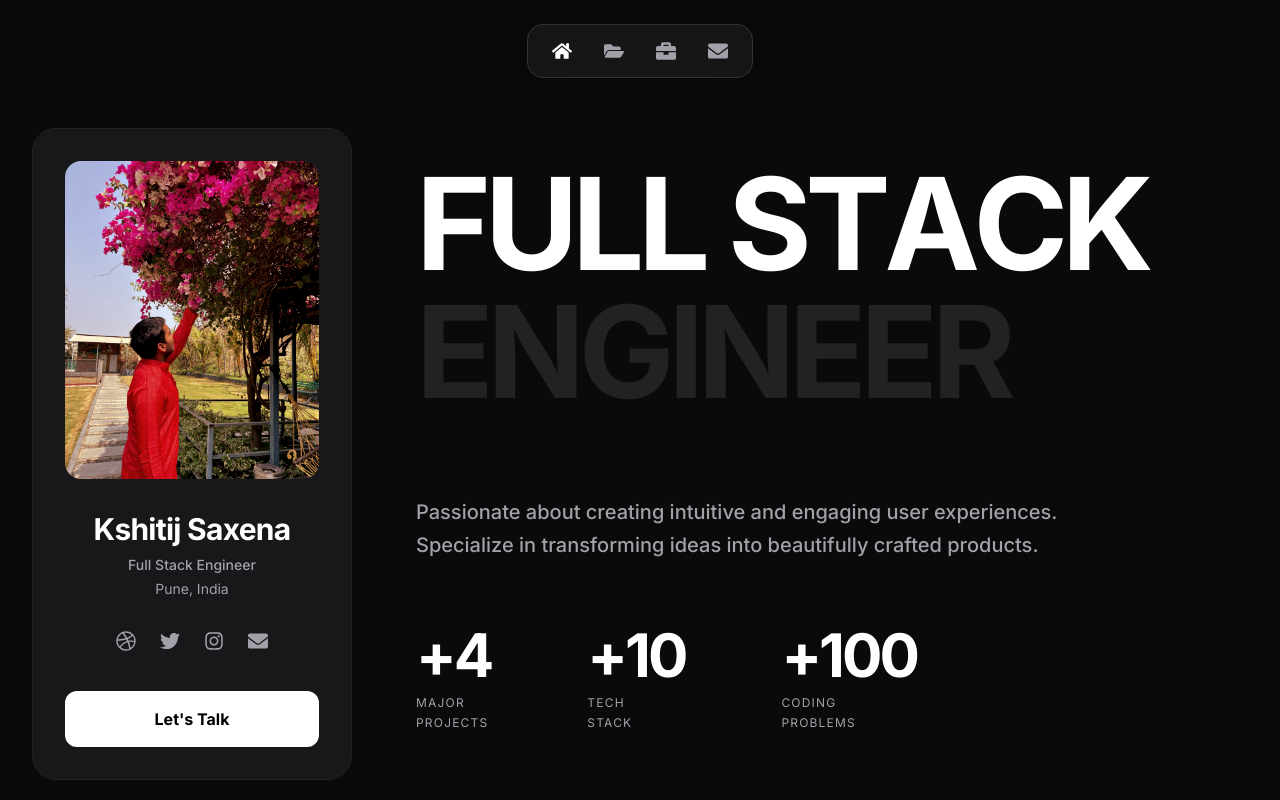
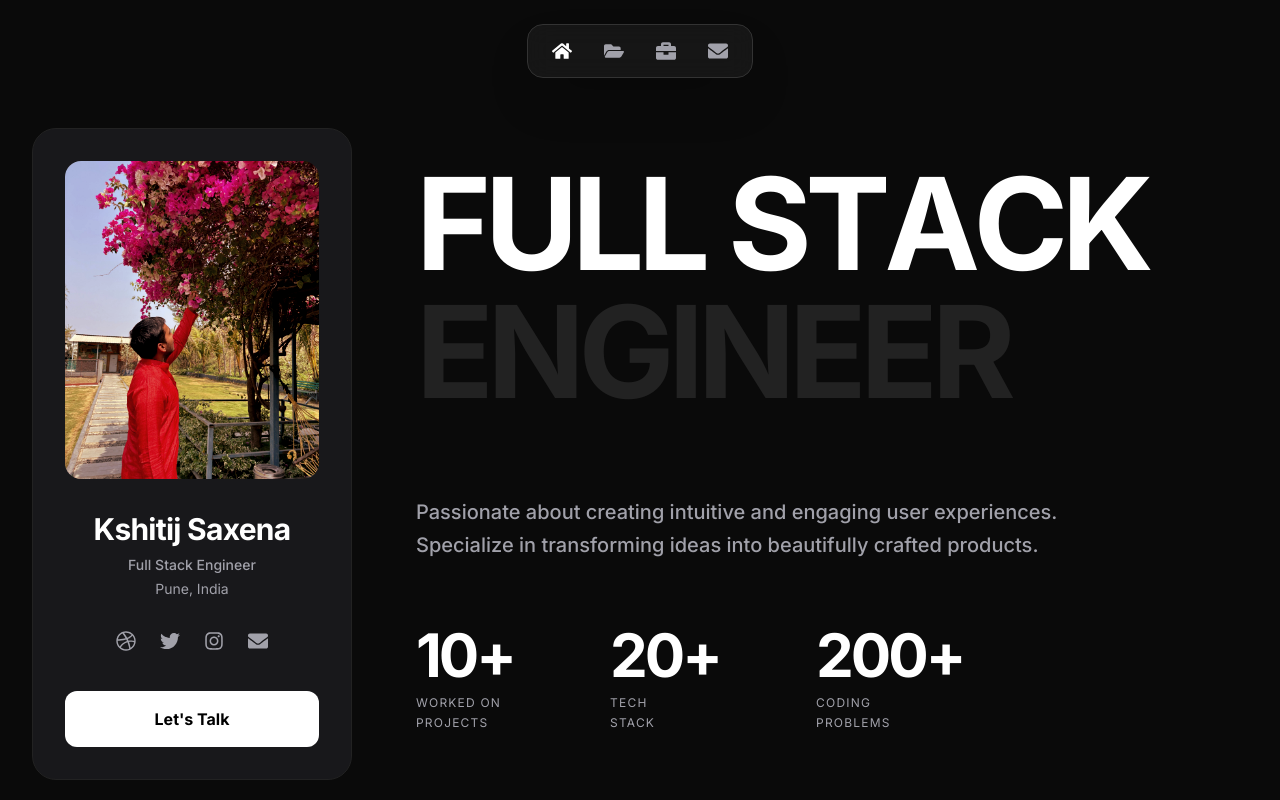
Before and after one commit to kshitij2212/Portfolio, a React (Vite) app: page / in a window 1280 px wide. Shown: the top 800 px of the page. Built offline with nearby package versions, Linux system fonts and the light colour scheme.

Commit message:
update: refresh project stats and expertise skills list

```diff
--- a/src/components/Expertise.jsx
+++ b/src/components/Expertise.jsx
@@ -6,7 +6,7 @@ const expertise = [
     title: 'Backend Dev',
     description: 'Building robust and scalable server-side logic and RESTful APIs using Node.js, Express, and modern databases.',
     icon: <Server className="text-white" />,
-    skills: ['Node.js', 'Express', 'PostgreSQL', 'MongoDB']
+    skills: ['Node.js', 'Express', 'JWT', 'OAuth']
   },
   {
     title: 'Frontend Dev',
@@ -18,13 +18,13 @@ const expertise = [
     title: 'Databases',
     description: 'Expertise in managing and optimizing both SQL and NoSQL databases for high-availability applications.',
     icon: <Database className="text-white" />,
-    skills: ['MongoDB', 'PostgreSQL', 'Redis', 'Firebase']
+    skills: ['MongoDB', 'PostgreSQL', 'SQL']
   },
   {
     title: 'Data Structures',
     description: 'Strong foundation in algorithms and data structures, with a focus on problem-solving and optimization.',
     icon: <Code className="text-white" />,
-    skills: ['C++', 'Python', 'Algorithm Design', 'Complexity Analysis']
+    skills: ['Python', 'Algorithm Design', 'Complexity Analysis']
   }
 ];
 
--- a/src/components/Hero.jsx
+++ b/src/components/Hero.jsx
@@ -76,15 +76,15 @@ const Hero = () => {
 
         <div className="flex flex-wrap gap-12 md:gap-24 mb-16">
           <div>
-            <h3 className="text-5xl md:text-6xl font-bold text-white mb-2 tracking-tighter">+4</h3>
-            <p className="text-xs text-textSecondary uppercase tracking-widest leading-relaxed">Major<br/>Projects</p>
+            <h3 className="text-5xl md:text-6xl font-bold text-white mb-2 tracking-tighter">10+</h3>
+            <p className="text-xs text-textSecondary uppercase tracking-widest leading-relaxed">Worked on<br/>Projects</p>
           </div>
           <div>
-            <h3 className="text-5xl md:text-6xl font-bold text-white mb-2 tracking-tighter">+10</h3>
+            <h3 className="text-5xl md:text-6xl font-bold text-white mb-2 tracking-tighter">20+</h3>
             <p className="text-xs text-textSecondary uppercase tracking-widest leading-relaxed">Tech<br/>Stack</p>
           </div>
           <div>
-            <h3 className="text-5xl md:text-6xl font-bold text-white mb-2 tracking-tighter">+100</h3>
+            <h3 className="text-5xl md:text-6xl font-bold text-white mb-2 tracking-tighter">200+</h3>
             <p className="text-xs text-textSecondary uppercase tracking-widest leading-relaxed">Coding<br/>Problems</p>
           </div>
         </div>
@@ -108,7 +108,7 @@ const Hero = () => {
              </div>
           </a>
 
-          <a href="https://linkedin.com/in/kshitijsaxena" target="_blank" rel="noopener noreferrer" className="bg-[#D4FF80] rounded-[2rem] p-6 h-32 flex items-center gap-6 relative overflow-hidden group transition-transform hover:scale-[1.02]">
+          <a href="https://linkedin.com/" target="_blank" rel="noopener noreferrer" className="bg-[#D4FF80] rounded-[2rem] p-6 h-32 flex items-center gap-6 relative overflow-hidden group transition-transform hover:scale-[1.02]">
              <div className="w-14 h-14 rounded-2xl bg-black/10 flex items-center justify-center shrink-0">
                 <svg className="w-8 h-8 text-black" fill="currentColor" viewBox="0 0 24 24"><path d="M19 0h-14c-2.761 0-5 2.239-5 5v14c0 2.761 2.239 5 5 5h14c2.762 0 5-2.239 5-5v-14c0-2.761-2.238-5-5-5zm-11 19h-3v-11h3v11zm-1.5-12.268c-.966 0-1.75-.79-1.75-1.764s.784-1.764 1.75-1.764 1.75.79 1.75 1.764-.783 1.764-1.75 1.764zm13.5 12.268h-3v-5.604c0-3.368-4-3.113-4 0v5.604h-3v-11h3v1.765c1.396-2.586 7-2.777 7 2.476v6.759z"/></svg>
              </div>
```
